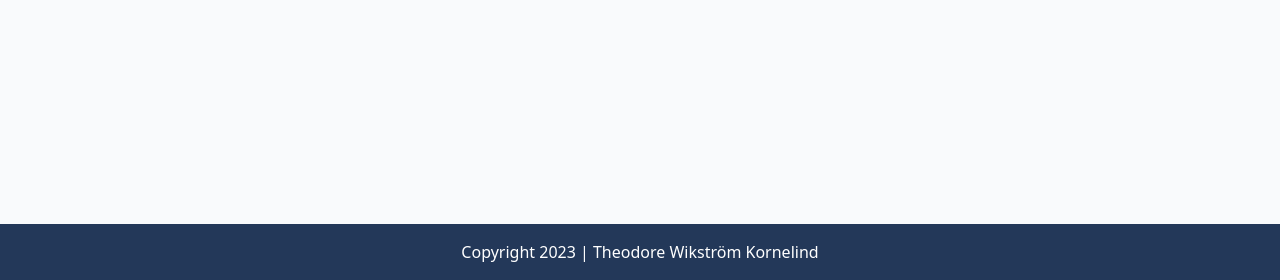
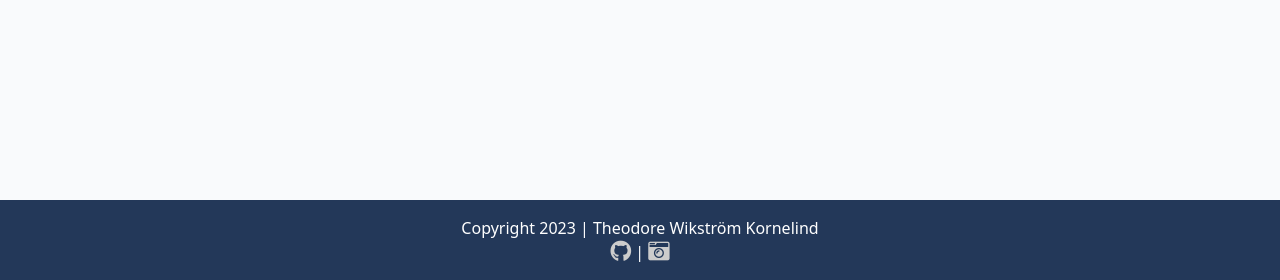
Before and after one commit to Humanslaughter/pp4-blog, a Django app: page / in a window 1280 px wide. Shown: the part 520-800 px from the top of the page. Run offline with Django 4.2, Linux system fonts and the light colour scheme; data that the repository does not hold is empty.

Commit message:
Add social media links icons in footer

```diff
--- a/blogster/settings.py
+++ b/blogster/settings.py
@@ -29,7 +29,7 @@ TEMPLATES_DIR = os.path.join(BASE_DIR, 'templates')
 SECRET_KEY = os.environ.get("SECRET_KEY")
 
 # SECURITY WARNING: don't run with debug turned on in production!
-DEBUG = False
+DEBUG = True
 
 ALLOWED_HOSTS = ['8000-humanslaughter-pp4blog-jc23ydy4hwi.ws-us107.gitpod.io', '.herokuapp.com']
 
--- a/static/css/style.css
+++ b/static/css/style.css
@@ -159,3 +159,8 @@ body {
     color: rgb(63, 108, 180);
     font-weight: bold;
 }
+
+a {
+    color: inherit;
+    text-decoration: none;
+}
--- a/templates/base.html
+++ b/templates/base.html
@@ -109,6 +109,12 @@
     <footer class="footer mt-auto py-3 dark-bg">
         <p class="m-0 text-center text-white">{% block copyright %}Made by Theodore Wikström
             Kornelind{% endblock copyright %}</p>
+        <p class="m-0 text-center text-white">
+            <a href="https://github.com/Humanslaughter"><i class="fab fa-github fa-lg" style="color: #ccc;"></i></a>
+            |
+            <a href="https://humanslaughter.github.io/portfolio-project-1/index.html"><i
+                    class="fas fa-camera-retro fa-lg" style="color: #ccc;"></i></a>
+        </p>
     </footer>
 
     <script src="https://cdn.jsdelivr.net/npm/bootstrap@5.0.1/dist/js/bootstrap.bundle.min.js"
```
